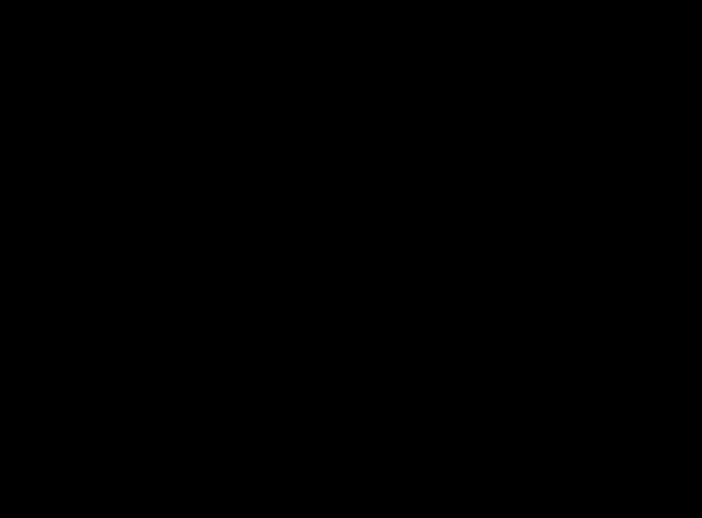
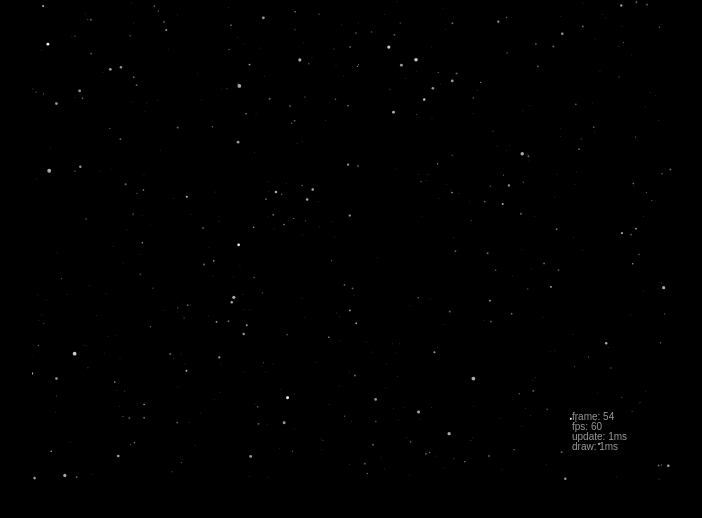
Before and after one commit to jakesgordon/javascript-starfield, a plain HTML site: page index.html in a window 1280 px wide. Shown: the whole page, without its empty margins (288-990 px from the left). Drawn offline with Linux system fonts and the light colour scheme.

Commit message:
first implementation!

```diff
--- a/game.js
+++ b/game.js
@@ -82,7 +82,7 @@ Game = {
 
   start: function(id, game, cfg) {
     if (Game.compatible())
-      return Object.construct(Game.Runner, id, game, cfg).game; // return the game instance, not the runner (caller can always get at the runner via game.runner)
+      return Game.current = Object.construct(Game.Runner, id, game, cfg).game; // return the game instance, not the runner (caller can always get at the runner via game.runner)
   },
 
   ua: function() { // should avoid user agent sniffing... but sometimes you just gotta do what you gotta do
@@ -233,11 +233,14 @@ Game = {
     },
 
     draw: function() {
-      this.back2d.clearRect(0, 0, this.width, this.height);
-      this.game.draw(this.back2d);
-      this.drawStats(this.back2d);
+//      this.back2d.clearRect(0, 0, this.width, this.height);
+//      this.game.draw(this.back2d);
+//      this.drawStats(this.back2d);
+//      this.front2d.clearRect(0, 0, this.width, this.height);
+//      this.front2d.drawImage(this.back, 0, 0);
       this.front2d.clearRect(0, 0, this.width, this.height);
-      this.front2d.drawImage(this.back, 0, 0);
+      this.game.draw(this.front2d);
+      this.drawStats(this.front2d);
     },
 
     resetStats: function() {
--- a/stars.css
+++ b/stars.css
@@ -1,3 +1,3 @@
 body         { background-color: black; color: #AAA; font-size: 12pt; padding: 0; margin: 0; }
 #unsupported { border: 1px solid yellow; color: black; background-color: #FFFFAD; padding: 2em; margin: 1em; display: inline-block; }
-#stars       { width: 100%; height: 100%; padding: 0; margin: 0; border: 0; }
+#stars       { display: block; margin: auto; }
--- a/stars.js
+++ b/stars.js
@@ -6,31 +6,87 @@ Stars = {
 
   Defaults: {
     width:  640,   // logical canvas width (browser will scale to physical canvas size)
-    height: 480    // logical canvas height (ditto)
+    height: 480,   // logical canvas height (ditto)
+    stats:  true,
+    stars:  500,
+    layers: [
+      { percent: 50, size: 0.5, speed: { min:  8,  max:  16 }, color: '#333' },
+      { percent: 30, size: 1,   speed: { min: 16,  max:  32 }, color: '#666' },
+      { percent: 10, size: 1.5, speed: { min: 32,  max:  64 }, color: '#999' },
+      { percent:  8, size: 2,   speed: { min: 64,  max: 128 }, color: '#AAA' },
+      { percent:  1, size: 2.5, speed: { min: 128, max: 256 }, color: '#CCC' },
+      { percent:  1, size: 3,   speed: { min: 256, max: 512 }, color: '#FFF' }
+    ]
   },
 
   //-----------------------------------------------------------------------------
 
   initialize: function(runner, cfg) {
-    this.cfg         = cfg;
-    this.runner      = runner;
-    this.width       = runner.width;
-    this.height      = runner.height;
+    this.cfg    = cfg;
+    this.runner = runner;
+    this.width  = runner.width;
+    this.height = runner.height;
+    this.layers = this.initializeLayers(this.cfg.layers);
+    this.stars  = this.initializeStars(this.cfg.stars);
     this.runner.start();
   },
 
   update: function(dt) {
+    var star, n, max = this.stars.length;
+    for(n = 0 ; n < max ; n++) {
+      star = this.stars[n];
+      if (star.dx > 0)
+        star.x = star.x + (star.dx * dt);
+      if (star.x > this.width)
+        star.x = 0;
+    }
   },
 
   draw: function(ctx) {
+    var star, n;
+    for(n = 0 ; n < this.stars.length ; n++) {
+      star = this.stars[n];
+      ctx.fillStyle = star.color;
+      ctx.beginPath();
+      ctx.arc(star.x, star.y, star.size, 0, 2*Math.PI, true);
+      ctx.fill();
+      ctx.closePath();
+    }
   },
 
-  //=============================================================================
-  // HELPER
-  //=============================================================================
+  initializeLayers: function(layers) {
+    var n, sum = 0, l;
+    for(n = 0 ; n < layers.length ; n++) {
+      l = layers[n];
+      l.min = sum;
+      l.max = sum + l.percent;
+      sum = l.max;
+    }
+    return layers;
+  },
 
-  Helper: {
+  initializeStars: function(count) {
+    var n, layer, stars = [];
+    for(n = 0 ; n < count ; n++) {
+      layer = this.randomLayer();
+      stars.push({
+        x:     Game.random(0, this.width),
+        y:     Game.random(0, this.height),
+        dx:    Game.random(layer.speed.min, layer.speed.max),
+        dy:    0,
+        color: layer.color,
+        size:  Game.random(0.5, layer.size)
+      });
+    }
+    return stars;
+  },
 
+  randomLayer: function() {
+    var i, n = Game.random(1, 100);
+    for(i = 0 ; i < this.layers.length ; i++) {
+      if (n <= this.layers[i].max)
+        return this.layers[i];
+    }
   }
 
   //=============================================================================
```
Also changed, not shown: 1 other file.
